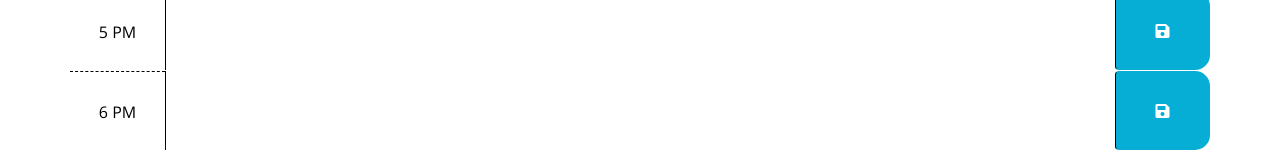
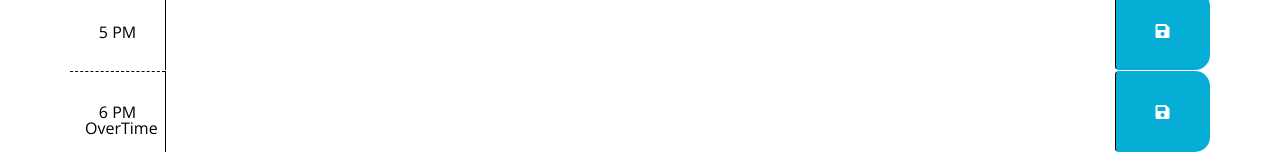
Before and after one commit to Jahneo/Work-_Day_Scheduler, a plain HTML site: page index.html in a window 1280 px wide. Shown: the part 950-1105 px from the top of the page. Drawn offline with nearby package versions, Linux system fonts and the light colour scheme.

Commit message:
Update index.html

```diff
--- a/index.html
+++ b/index.html
@@ -120,9 +120,10 @@
             <button class="btn saveBtn col-md-1"><i class="fas fa-save"></i></button>
         </div>
 
-      	<div id="hour18" class="row time-block">
+      	<!-- Extra time slot just to compensate of over time-->
+		<div id="hour18" class="row time-block">
             <div class="col-md-1 hour">
-                6 PM
+                6 PM OverTime
             </div>
             <textarea class="col-md-10 description">
             </textarea>
@@ -130,7 +131,6 @@
         </div>
 
 	</div>
-
     <!-- Referencing the various javascripts-->
 	<script src="https://code.jquery.com/jquery-3.4.1.min.js"></script>
 	<script src="https://cdnjs.cloudflare.com/ajax/libs/moment.js/2.24.0/moment.min.js"></script>
```
